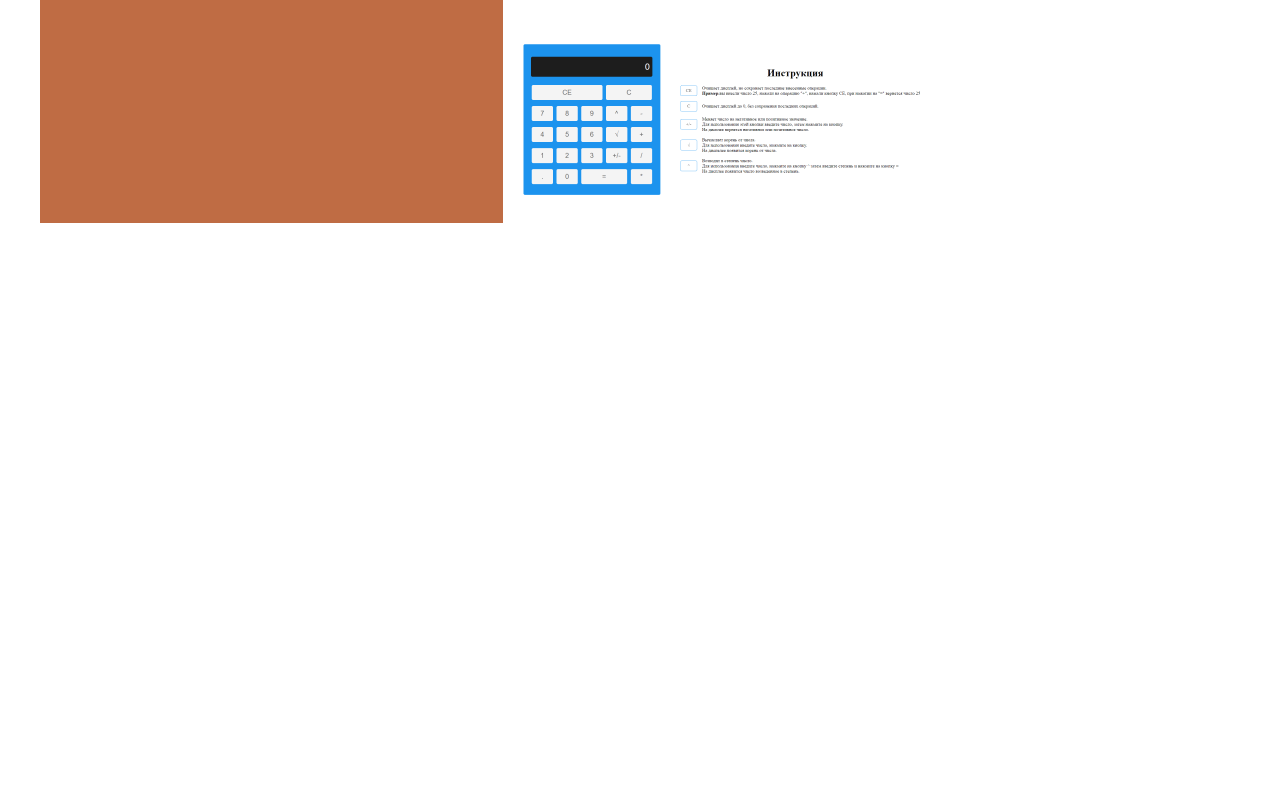
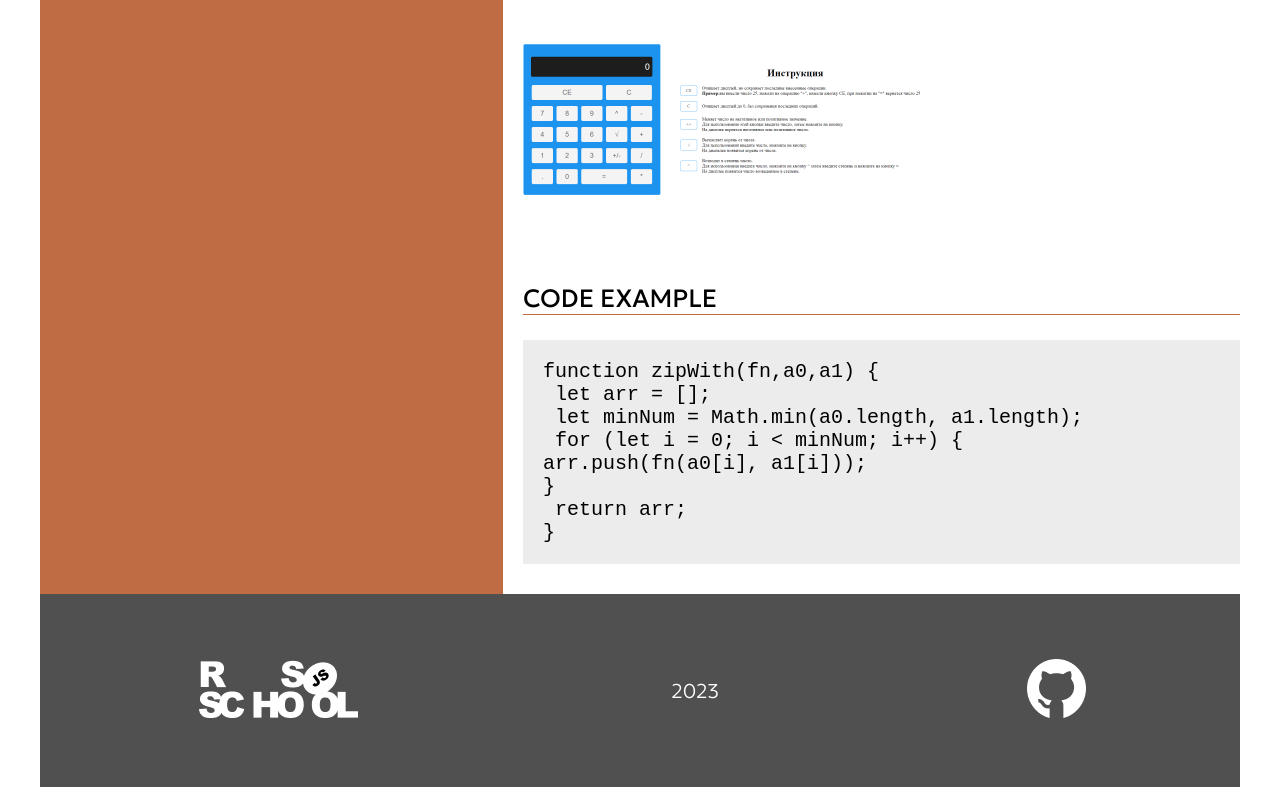
Before and after one commit to Hanna25/rsschool-cv, a plain HTML site: page index.html in a window 1280 px wide. Shown: the part 1342-2129 px from the top of the page. Before the commit the page ends 1565 px from the top, so only its background shows below. Drawn offline with Linux system fonts and the light colour scheme.

Commit message:
feat: footer

```diff
--- a/index.html
+++ b/index.html
@@ -7,8 +7,8 @@
     <link href="https://fonts.googleapis.com/css2?family=Geologica:wght@200;400&family=Noto+Serif&display=swap" rel="stylesheet">
   </head>
   <body>
-    <main>
-      <div class="container">
+    <div class="container">
+      <main class="main">
         <section class="about-me-wrap">
           <div class="info-wrap">
             <img class="photo" src="assets/photo.jpg" alt="photo">
@@ -101,11 +101,34 @@
                 <img class="calculator-img" src="assets/image 9.png" alt="img">
               </a>
             </div>
-
+          </div>
+          <div class="code-block">
+            <h3 class="title">Code example</h3>
+            <span class="black-line"></span>
+            <pre>
+              <code class="code">
+                <span class="code__str">function zipWith(fn,a0,a1) { </span>
+                <span class="code__str"> let arr = [];</span>
+                <span class="code__str"> let minNum = Math.min(a0.length, a1.length); </span>
+                <span class="code__str"> for (let i = 0; i < minNum; i++) { </span>
+                <span class="code__str">arr.push(fn(a0[i], a1[i])); </span>
+                <span class="code__str">} </span>
+                <span class="code__str"> return arr; </span>
+                <span class="code__str">}</span>
+              </code>
+            </pre>
           </div>
         </section>
-      </div>
-    </main>
-    <footer></footer>
+        </main>
+      <footer class="footer">
+        <a class="footer__rs" href="https://rs.school/js/">
+          <img class="rs-img" src="assets/rs (2).png" alt="img">
+        </a>
+        <p class="footer__year">2023</p>
+        <a class="footer__git" href="https://github.com/hanna25">
+          <img class="footer-img" src="assets/git-footer.png" alt="img">
+        </a>
+      </footer>
+    </div>
   </body>
 </html>
--- a/style.css
+++ b/style.css
@@ -37,9 +37,10 @@ h1, h3, h4, p, li {
 .container {
   max-width: 1200px;
   margin: 0 auto;
+}
+.main {
   display: flex;
 }
-
 .about-me-wrap {
   background-color: #BF6C44;
   padding: 50px 10px 25px 50px;
@@ -51,7 +52,7 @@ h1, h3, h4, p, li {
 }
 
 .about-me-block, .education-block, .language-block, .skills,
-.loc-block, .skills-block, .courses-block, .project-block {
+.loc-block, .skills-block, .courses-block, .project-block, .code-block {
   margin-top: 60px;
 
 }
@@ -141,3 +142,50 @@ h1, h3, h4, p, li {
   background-repeat: no-repeat;
   background-position: 0 0;
 }
+
+.code__str {
+  font-size: 20px;
+  font-weight: 100;
+}
+
+.code {
+  display: flex;
+  flex-direction: column;
+  background-color: #b2b2b240;
+  padding: 20px 20px;
+}
+
+.footer {
+  display: flex;
+  align-items: center;
+  justify-content: space-around;
+  background-color: #505050;
+}
+
+.footer__year {
+  font-size: 20px;
+  font-weight: 100;
+  color: white;
+}
+
+.footer__rs {
+  padding: 60px 0 60px 0;
+}
+
+.footer-img, .rs-img {
+  transition: .3s;
+}
+.rs-img {
+  padding: 5px;
+}
+.footer-img:hover {
+  background-color: #BF6C44;
+  transition: .3s;
+  border-radius: 50%;
+}
+
+.rs-img:hover {
+  background-color: #BF6C44;
+  transition: .3s;
+  border-radius: 2%;
+}
```
Also changed, not shown: assets/git-footer.png (added), assets/rs (2).png (added), assets/rs.png (added).
